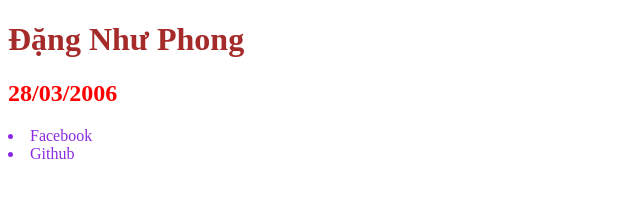
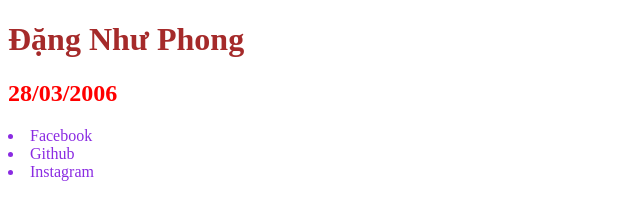
Before and after one commit to DangNhuPhong/gioi-thieu, a plain HTML site: page index.html in a window 1280 px wide. Shown: the full height of the page, 0-640 px from the left. Drawn offline with Linux system fonts and the light colour scheme.

Commit message:
Update index.html

```diff
--- a/index.html
+++ b/index.html
@@ -4,7 +4,7 @@
     <meta charset="UTF-8" />
     <meta name="viewport" content="width=device-width, initial-scale=1.0" />
     <link rel="stylesheet" href="style.css" />
-    <script src = "script.js"></script>
+    <script src="script.js"></script>
     <title>DangNhuPhong</title>
   </head>
   <body>
@@ -12,5 +12,6 @@
     <h2>28/03/2006</h2>
     <li>Facebook</li>
     <li>Github</li>
+    <li>Instagram</li>
   </body>
 </html>
```
